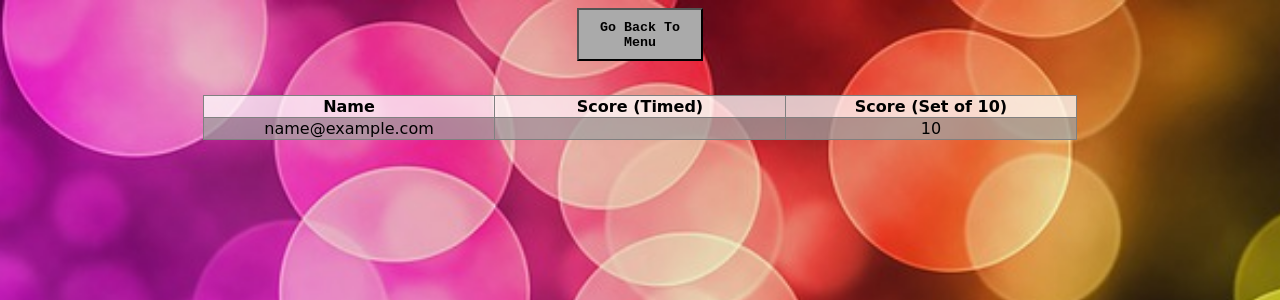
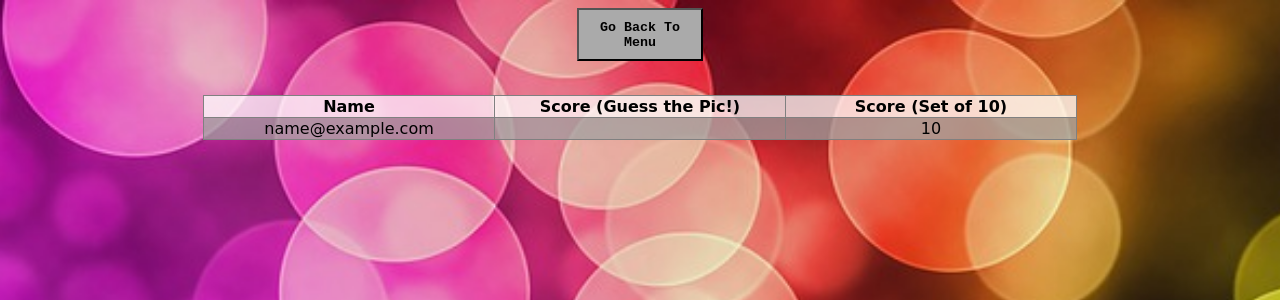
Before and after one commit to andreahpl/cssi2017-finalproject, a Python web app: template templates/leaderboard.html in a window 1280 px wide. Shown: the top 300 px of the page. Run offline with Jinja, Linux system fonts and the light colour scheme; the template is opened without the code that fills it: most values are stand-ins (such as "Sample title", 1, 10 or a date in 2020).

Commit message:
Changed name of score

```diff
--- a/templates/leaderboard.html
+++ b/templates/leaderboard.html
@@ -16,7 +16,7 @@
   <table>
     <tr>
       <th>Name</th>
-      <th>Score (Timed)</th>
+      <th>Score (Guess the Pic!)</th>
       <th>Score (Set of 10)</th>
     </tr>
     {% for user in users %}
```
